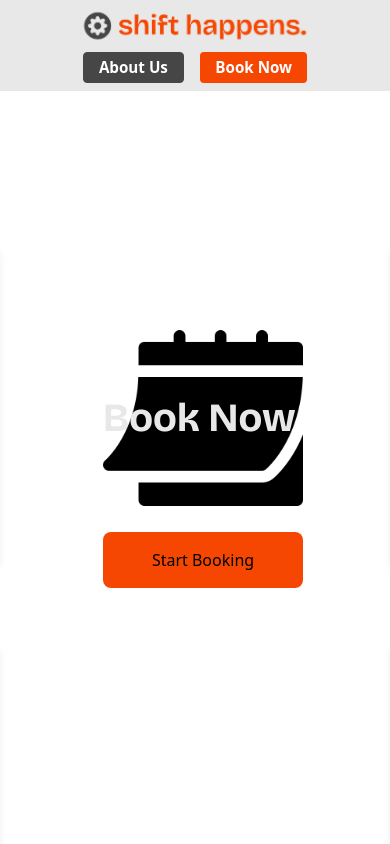
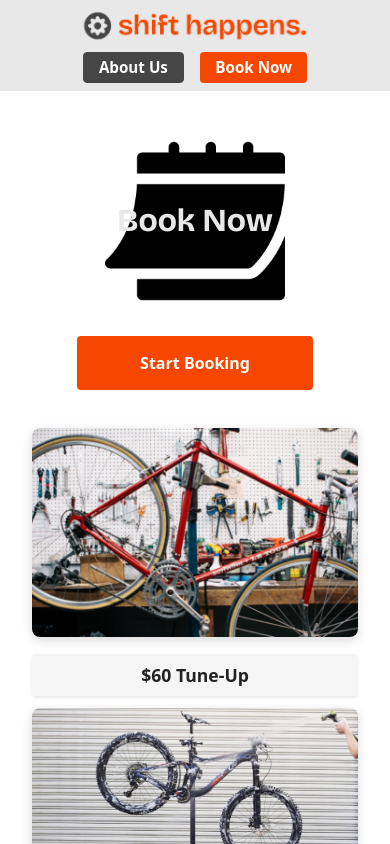
Before and after one commit to nstev009/ServiceSite, a React (Vite) app: page /book in a window 390 px wide. Built offline with nearby package versions, Linux system fonts and the light colour scheme.

Commit message:
Dynamic Sizing for Booking Page

```diff
--- a/src/Book.css
+++ b/src/Book.css
@@ -8,27 +8,28 @@
 
 .header-bg {
   width: 100%;
-  max-width: 600px;
-  height: 180px;
-  background-size: cover;
+  max-width: 100%;
+  height: 22vh;
+  min-height: 180px;
+  background-size: contain;
   background-position: center;
-  margin-bottom: 1.5rem;
-  margin-top: 10rem;
+  background-repeat: no-repeat;
+  margin-bottom: 3vh;
+  margin-top: 8vh;
   display: flex;
   align-items: center;
+  justify-content: center;
   position: relative;
-
   box-sizing: border-box;
-  overflow: hidden;
 }
 
-
 .book-container {
-  display: block;
-  margin-top: 40px;
-  margin-left: 1rem;
+  display: flex;
+  flex-direction: column;
+  align-items: center;
+  margin-top: 4vh;
   width: 100%;
-  max-width: 600px;
+  max-width: 30vw;
 }
 
 .heading {
@@ -40,13 +41,26 @@
   text-align: center;
   position: relative;
   z-index: 1;
+  width: 100%;
 }
 
 .clicking-btn{
-    padding:  1rem;
+    padding: 1rem;
     background-color: #f54702;
-    align-items: center;
-    width: 200px;
+    display: block;
+    margin: 0 auto;
+    width: 50%;
+    min-width: 200px;
+    cursor: pointer;
+    color: white;
+    border: none;
+    border-radius: 4px;
+    font-weight: bold;
+    transition: background-color 0.2s;
+}
+
+.clicking-btn:hover {
+    background-color: #d13e00;
 }
 
 .dropdown-menu {
@@ -61,7 +75,10 @@
   box-shadow: 0 2px 8px rgba(0,0,0,0.15);
   padding: 0.5rem 0;
   min-width: 180px;
+  width: 100%;
+  max-width: 600px;
 }
+
 .dropdown-item {
   background: none;
   border: none;
@@ -72,13 +89,23 @@
   cursor: pointer;
   position: flex;
 }
+
 .dropdown-item:hover {
   background: #222;
 }
 
+.dropdown-input {
+  margin: 0.5rem 1rem;
+  padding: 0.5rem;
+  border-radius: 4px;
+  border: 1px solid #555;
+  background-color: #444;
+  color: white;
+}
 
 .book-content {
   position: flex;
+  width: 100%;
 }
 
 .dropdown-submenu {
@@ -94,64 +121,191 @@
   box-shadow: 0 2px 8px rgba(0,0,0,0.15);
   padding: 0.5rem 0;
   min-width: 180px;
-
+  width: 100%;
 }
 
 .dropdown-confirm{
-    background: none;
+    background: #f54702;
     border: none;
-    color: #e8e8e8;
-    padding: 0.5rem 1.5rem;
+    color: white;
+    padding: 0.75rem 1.5rem;
     width: 100%;
-    text-align: left;
+    text-align: center;
     cursor: pointer;
     position: flex;
+    font-weight: bold;
+    margin-top: 0.5rem;
+}
+
+.dropdown-confirm:hover {
+    background: #d13e00;
 }
 
 .service-images {
   display: flex;
   flex-direction: column;
-  gap: 2rem;
+  gap: 4vh;
   align-items: center;
-  padding: 40px;
-  margin-top: 5rem;
-
+  padding: 2vw;
+  margin-top: 8vh;
+  width: 100%;
 }
 
 .service-image-block {
   display: flex;
   flex-direction: column;
   align-items: center;
+  width: 100%;
 }
 
 .service-images img {
-  width: 500px;
-  height: 320px;
+  width: 100%;
+  max-width: 100%;
+  height: auto;
+  aspect-ratio: 1.56/1; /* Maintains the image proportion */
   object-fit: cover;
   border-radius: 8px;
-  box-shadow: 0 2px 8px rgba(0,0,0,0.08);
+  box-shadow: 0 0.4vh 1.2vh rgba(0,0,0,0.15);
   display: block;
+  transition: transform 0.3s ease;
+}
+
+.service-images img:hover {
+  transform: scale(1.03);
 }
 
 .service-price {
-  margin-top: 0.5rem;
-  font-size: 1.2rem;
+  margin-top: 2vh;
+  font-size: 1.4rem;
   color: #222;
   font-weight: bold;
   background: #f5f5f5;
-  padding: 0.25rem 0.75rem;
+  padding: 0.5rem 1rem;
   border-radius: 4px;
-  Width: 470px;
+  width: 90%;
+  text-align: center;
+  box-shadow: 0 0.2vh 0.4vh rgba(0,0,0,0.1);
 }
 
 .outer-container {
   display: flex;
-  justify-content: center;
+  justify-content: space-between;
   align-items: flex-start;
-  gap: 3rem;
-  padding: 3rem 2rem 2rem 2rem;
+  gap: 0;
+  padding: 3vh 0;
   box-sizing: border-box;
   width: 100%;
-  max-width: 1400px;
+  max-width: 100%;
   margin: 0 auto;
 }
+
+/* Responsive styles for medium screens */
+@media (max-width: 1400px) {
+  .outer-container {
+    padding: 2vh 0;
+  }
+
+  .service-images {
+    padding: 1vw;
+    margin-top: 6vh;
+    width: 33%;
+  }
+
+  .book-container {
+    max-width: 34vw;
+  }
+
+  .service-price {
+    font-size: 1.3rem;
+  }
+
+  .header-bg {
+    height: 20vh;
+  }
+}
+
+/* Responsive styles for small screens */
+@media (max-width: 1200px) {
+  .service-images {
+    padding: 0.8vw;
+    width: 32%;
+  }
+
+  .book-container {
+    max-width: 36vw;
+  }
+
+  .service-price {
+    font-size: 1.2rem;
+  }
+}
+
+@media (max-width: 900px) {
+  .outer-container {
+    flex-direction: column;
+    align-items: center;
+    padding: 2vh 3vw;
+  }
+
+  .service-images {
+    flex-direction: row;
+    flex-wrap: wrap;
+    justify-content: center;
+    margin-top: 4vh;
+    gap: 3vw;
+    width: 100%;
+  }
+
+  .service-image-block {
+    max-width: 45%;
+  }
+
+  .service-price {
+    max-width: 100%;
+    font-size: 1.1rem;
+  }
+
+  .book-container {
+    margin: 0;
+    margin-top: 2vh;
+    max-width: 90%;
+    order: -1; /* Makes booking form appear first on mobile */
+  }
+
+  .header-bg {
+    margin-top: 2vh;
+    height: 18vh;
+  }
+
+  .clicking-btn {
+    width: 60%;
+  }
+}
+
+/* Responsive styles for mobile screens */
+@media (max-width: 600px) {
+  .outer-container {
+    padding: 2vh 4vw;
+  }
+
+  .service-image-block {
+    max-width: 100%;
+  }
+
+  .service-images {
+    flex-direction: column;
+    padding: 1vw;
+  }
+
+  .clicking-btn {
+    width: 80%;
+  }
+
+  .heading {
+    font-size: 2rem;
+  }
+
+  .header-bg {
+    height: 16vh;
+  }
+}
--- a/src/Book.jsx
+++ b/src/Book.jsx
@@ -1,16 +1,29 @@
+import { useEffect, useState } from "react";
+import Repair from "./assets/bike repair.jpg";
+import CalPng from "./assets/calendar.png";
+import Clean from "./assets/clean.jpg";
+import Diag from "./assets/diag.jpg";
+import Tune from "./assets/tuneup.png";
 import "./Book.css";
-import React, { useState } from "react";
-import CalPng from "./assets/calendar.png";
-import Repair from "./assets/bike repair.jpg";
-import Clean from "./assets/clean.jpg";
-import Tune from "./assets/tuneup.png";
-import Diag from "./assets/diag.jpg";
 
 export default function Book() {
   const [showDropdown, setShowDropdown] = useState(false);
   const [showDropdownService, setShowDropdownService] = useState(false);
   const [showDropdownPers, setShowDropdownPers] = useState(false);
   const [showDropdownDate, setShowDropdownDate] = useState(false);
+  const [isMobile, setIsMobile] = useState(window.innerWidth < 900);
+
+  // Handle window resize for responsive behavior
+  useEffect(() => {
+    const handleResize = () => {
+      setIsMobile(window.innerWidth < 900);
+    };
+
+    window.addEventListener("resize", handleResize);
+    return () => {
+      window.removeEventListener("resize", handleResize);
+    };
+  }, []);
 
   const handleConfirmClick = () => {
     alert("Booking Confirmed!");
@@ -23,18 +36,47 @@ export default function Book() {
   const handleBookClick = () => {
     setShowDropdown((prev) => !prev);
   };
+
   const handleServiceClick = () => {
     setShowDropdownService((prev) => !prev);
   };
+
   const handlePersClick = () => {
     setShowDropdownPers((prev) => !prev);
   };
+
   const handleDateClick = () => {
     setShowDropdownDate((prev) => !prev);
   };
 
+  // Render services for mobile view
+  const renderServiceImages = () => (
+    <>
+      <div className="service-image-block">
+        <img src={Tune} alt="Tune Up" />
+        <div className="service-price">$60 Tune-Up</div>
+      </div>
+      <div className="service-image-block">
+        <img src={Clean} alt="Clean" />
+        <div className="service-price">$40 Cleaning</div>
+      </div>
+      <div className="service-image-block">
+        <img src={Repair} alt="Repair" />
+        <div className="service-price">$80 Repair</div>
+      </div>
+      <div className="service-image-block">
+        <img src={Diag} alt="Diagnostic" />
+        <div className="service-price">$50 Diagnostic</div>
+      </div>
+    </>
+  );
+
   return (
     <div className="outer-container">
+      {/* Conditional rendering based on screen size */}
+      {!isMobile ? (
+        // Desktop layout - left and right columns
+        <>
           {/* Left images */}
           <div className="service-images">
             <div className="service-image-block">
@@ -46,6 +88,7 @@ export default function Book() {
               <div className="service-price">$40 Cleaning</div>
             </div>
           </div>
+
           {/* Booking form center */}
           <div className="book-container">
             <div
@@ -110,6 +153,7 @@ export default function Book() {
               )}
             </div>
           </div>
+
           {/* Right images */}
           <div className="service-images">
             <div className="service-image-block">
@@ -121,6 +165,79 @@ export default function Book() {
               <div className="service-price">$50 Diagnostic</div>
             </div>
           </div>
+        </>
+      ) : (
+        // Mobile layout - stacked layout
+        <>
+          {/* Booking form at top for mobile */}
+          <div className="book-container">
+            <div
+              className="header-bg"
+              style={{ backgroundImage: `url(${CalPng})` }}
+            >
+              <h1 className="heading">Book Now</h1>
+            </div>
+            <div className="book-content">
+              <button className="clicking-btn" onClick={handleBookClick}>
+                Start Booking
+              </button>
+              {showDropdown && (
+                <div className="dropdown-menu">
+                  <button className="dropdown-item" onClick={handleServiceClick}>
+                    Service
+                  </button>
+                  {showDropdownService && (
+                    <div className="dropdown-submenu">
+                      <button className="dropdown-item">Tune-Up</button>
+                      <button className="dropdown-item">Repair</button>
+                      <button className="dropdown-item">Cleaning</button>
+                      <button className="dropdown-item">Diagnostic</button>
+                    </div>
+                  )}
+                  <button className="dropdown-item" onClick={handlePersClick}>
+                    Personal Info
+                  </button>
+                  {showDropdownPers && (
+                    <div className="dropdown-submenu">
+                      <input
+                        className="dropdown-input"
+                        type="text"
+                        placeholder="Name"
+                      />
+                      <input
+                        className="dropdown-input"
+                        type="email"
+                        placeholder="Email"
+                      />
+                      <input
+                        className="dropdown-input"
+                        type="tel"
+                        placeholder="Phone Number"
+                      />
+                    </div>
+                  )}
+                  <button className="dropdown-item" onClick={handleDateClick}>
+                    Date
+                  </button>
+                  {showDropdownDate && (
+                    <div className="dropdown-submenu">
+                      <button className="dropdown-item">Today</button>
+                      <button className="dropdown-item">Tomorrow</button>
+                      <button className="dropdown-item">Pick a Date</button>
+                    </div>
+                  )}
+                  <button className="dropdown-confirm" onClick={handleConfirmClick}>
+                    Confirm Booking
+                  </button>
+                </div>
+              )}
+            </div>
+          </div>
+
+          {/* Service images in a grid for mobile */}
+          <div className="service-images">{renderServiceImages()}</div>
+        </>
+      )}
     </div>
   );
 }
```
Lines whose indentation alone changed are shown as unchanged.
